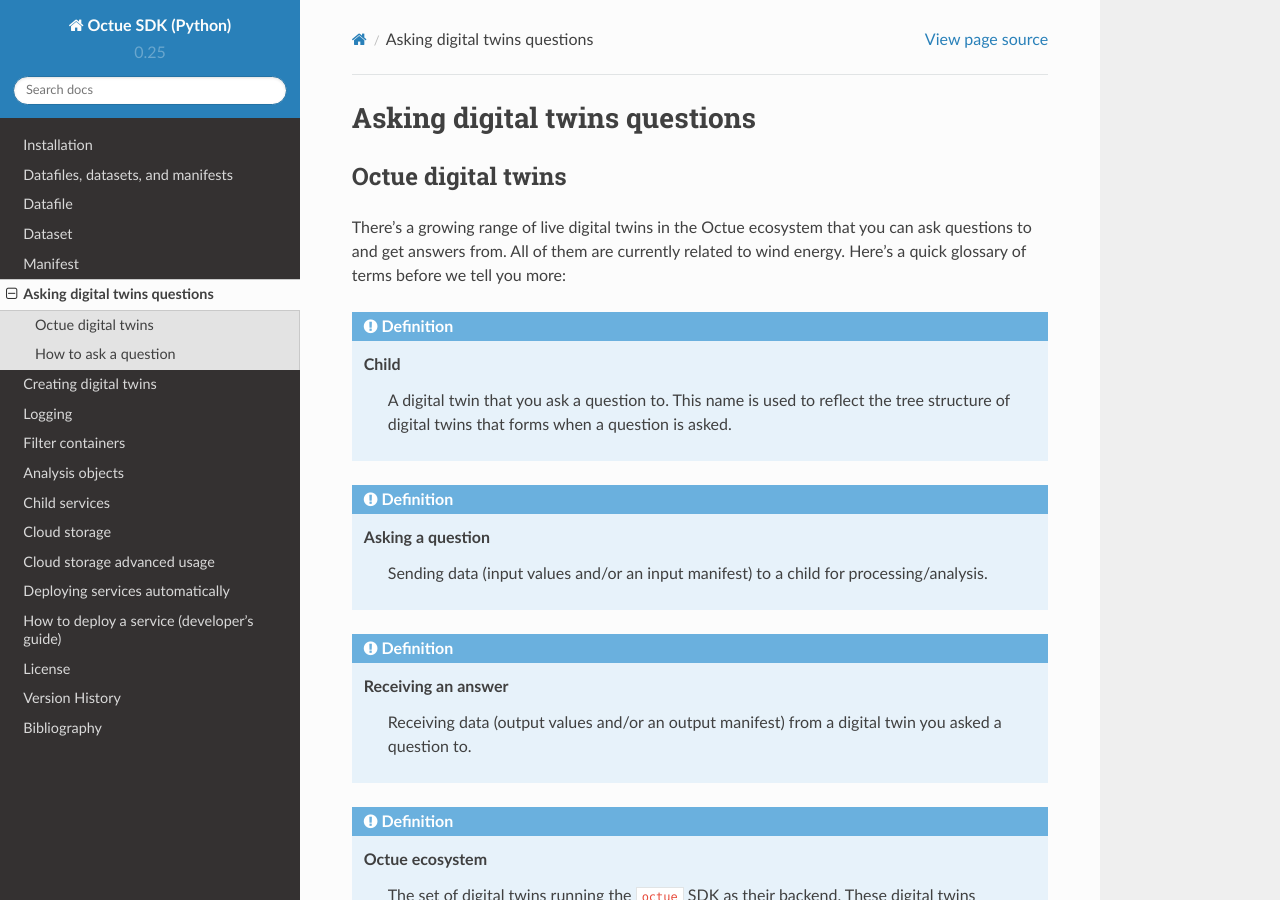
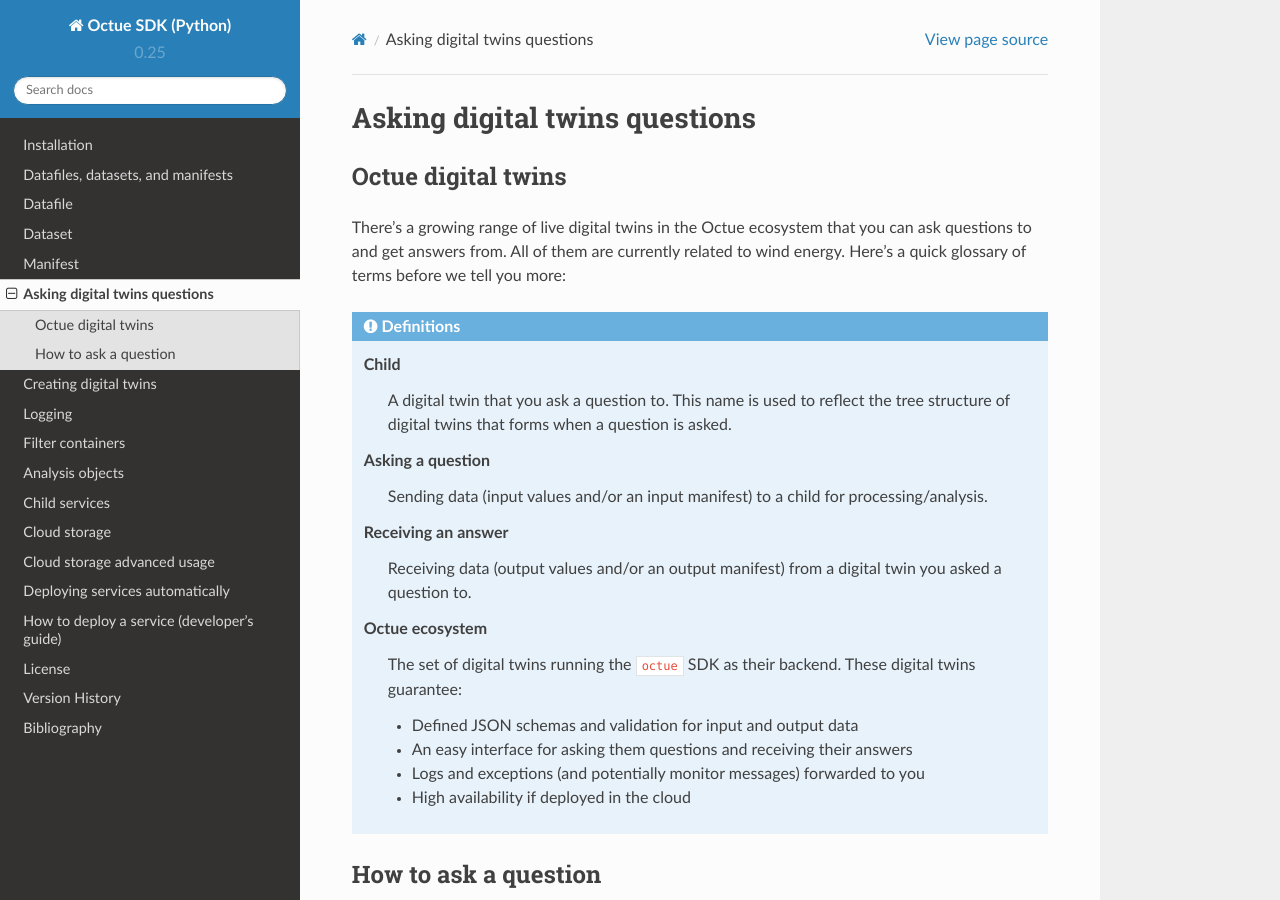
Before and after one commit to octue/octue-sdk-python, a Sphinx documentation site: the page built from docs/source/asking_questions.rst, in a window 1280 px wide and 900 px high. Built offline with Sphinx 7.4.7 and the Read the Docs theme 2.0.0, drawn with Linux system fonts in a browser that asks for light colours.

Commit message:
DOC: Group definitions together into one admonition

```diff
--- a/docs/source/asking_questions.rst
+++ b/docs/source/asking_questions.rst
@@ -10,23 +10,17 @@
 There's a growing range of live digital twins in the Octue ecosystem that you can ask questions to and get answers from.
 All of them are currently related to wind energy. Here's a quick glossary of terms before we tell you more:
 
-.. admonition:: Definition
+.. admonition:: Definitions
 
     Child
         A digital twin that you ask a question to. This name is used to reflect the tree structure of digital twins
         that forms when a question is asked.
 
-.. admonition:: Definition
-
     Asking a question
         Sending data (input values and/or an input manifest) to a child for processing/analysis.
 
-.. admonition:: Definition
-
     Receiving an answer
        Receiving data (output values and/or an output manifest) from a digital twin you asked a question to.
-
-.. admonition:: Definition
 
     Octue ecosystem
        The set of digital twins running the ``octue`` SDK as their backend. These digital twins guarantee:
```
